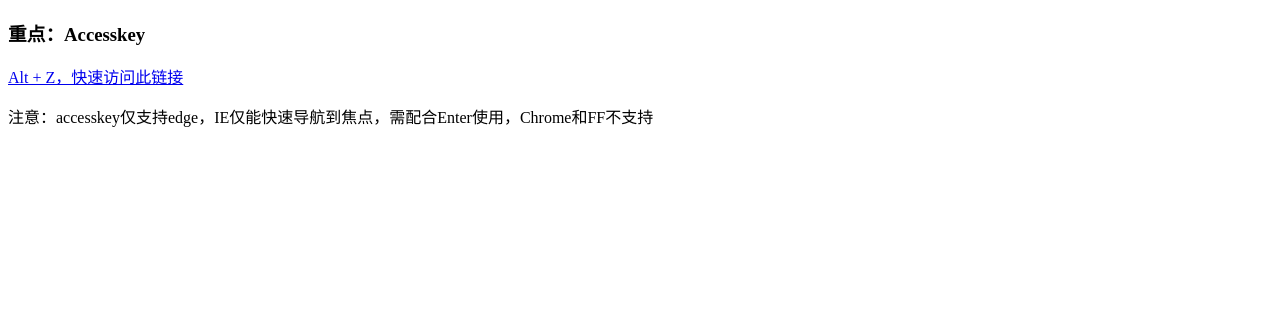
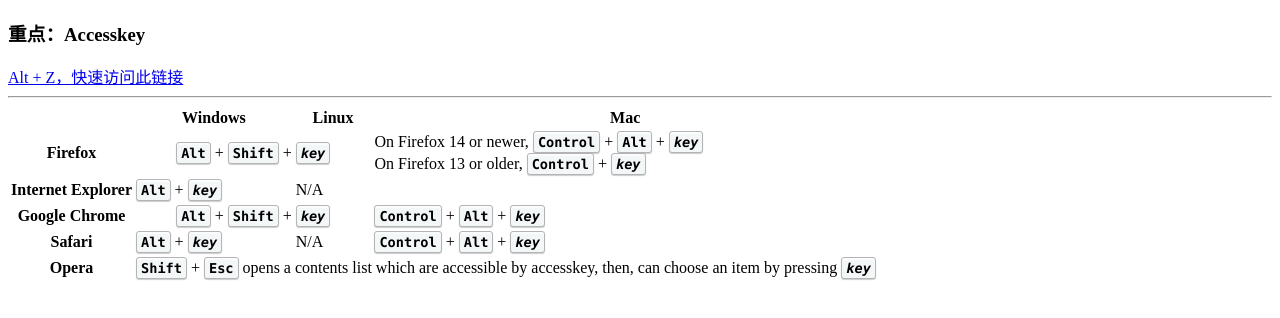
Before and after one commit to hbwhzk/H5-a11y, a website: page Demo_accesskey.html in a window 1280 px wide. Drawn offline with Linux system fonts and the light colour scheme.

Commit message:
ver 1.5
accesskey

```diff
--- a/Demo_accesskey.html
+++ b/Demo_accesskey.html
@@ -8,7 +8,44 @@
 
 <body>
 	<h3>重点：Accesskey</h3>
-	<a href="https://www.w3.org/" accesskey="z">Alt + Z，快速访问此链接</a>
-	<p>注意：accesskey仅支持edge，IE仅能快速导航到焦点，需配合Enter使用，Chrome和FF不支持</p>
+	<a href="https://www.w3.org/" accesskey="z 3">Alt + Z，快速访问此链接</a>
+	<br/>
+	<hr/>
+	<table class="standard-table">
+	 <tbody>
+	  <tr>
+	   <th>&nbsp;</th>
+	   <th>Windows</th>
+	   <th>Linux</th>
+	   <th>Mac</th>
+	  </tr>
+	  <tr>
+	   <th>Firefox</th>
+	   <td style="text-align: center;" colspan="2" rowspan="1"><kbd>Alt</kbd> + <kbd>Shift</kbd> + <kbd><em>key</em></kbd></td>
+	   <td>On Firefox 14 or newer, <kbd>Control</kbd> + <kbd>Alt</kbd> + <kbd><em>key</em></kbd><br>
+		On Firefox 13 or older, <kbd>Control</kbd> + <kbd><em>key</em></kbd></td>
+	  </tr>
+	  <tr>
+	   <th>Internet Explorer</th>
+	   <td><kbd>Alt</kbd> + <kbd><em>key</em></kbd></td>
+	   <td colspan="2" rowspan="1">N/A</td>
+	  </tr>
+	  <tr>
+	   <th>Google Chrome</th>
+	   <td style="text-align: center;" colspan="2" rowspan="1"><kbd>Alt</kbd> + <kbd>Shift</kbd> + <kbd><em>key</em></kbd></td>
+	   <td><kbd>Control</kbd> + <kbd>Alt</kbd> + <kbd><em>key</em></kbd></td>
+	  </tr>
+	  <tr>
+	   <th>Safari</th>
+	   <td><kbd>Alt</kbd> + <kbd><em>key</em></kbd></td>
+	   <td>N/A</td>
+	   <td><kbd>Control</kbd> + <kbd>Alt</kbd> + <kbd><em>key</em></kbd></td>
+	  </tr>
+	  <tr>
+	   <th>Opera</th>
+	   <td colspan="3" rowspan="1"><kbd>Shift</kbd> + <kbd>Esc</kbd> opens a contents list which are accessible by accesskey, then, can choose an item by pressing <kbd><em>key</em></kbd></td>
+	  </tr>
+	 </tbody>
+	</table>
 </body>
 </html>
--- a/css/demo/demo_1.css
+++ b/css/demo/demo_1.css
@@ -42,3 +42,17 @@
   width:50%;
   border-collapse:collapse;
   }
+
+kbd{
+	background-color:#f4f7f8;
+	border-radius:3px;
+	border:1px solid #b4b4b4;
+	box-shadow:0 1px 1px rgba(0,0,0,.2),0 2px 0 0 rgba(255,255,255,.7) inset;
+	display:inline-block;
+	font-family:Consolas,"Liberation Mono",Courier,monospace;
+	font-size:.85em;
+	font-weight:700;
+	line-height:inherit;
+	padding:2px 4px;
+	white-space:nowrap
+	}
```
Also changed, not shown: Demo_complex_widget.html (added, +61 -0 lines).
